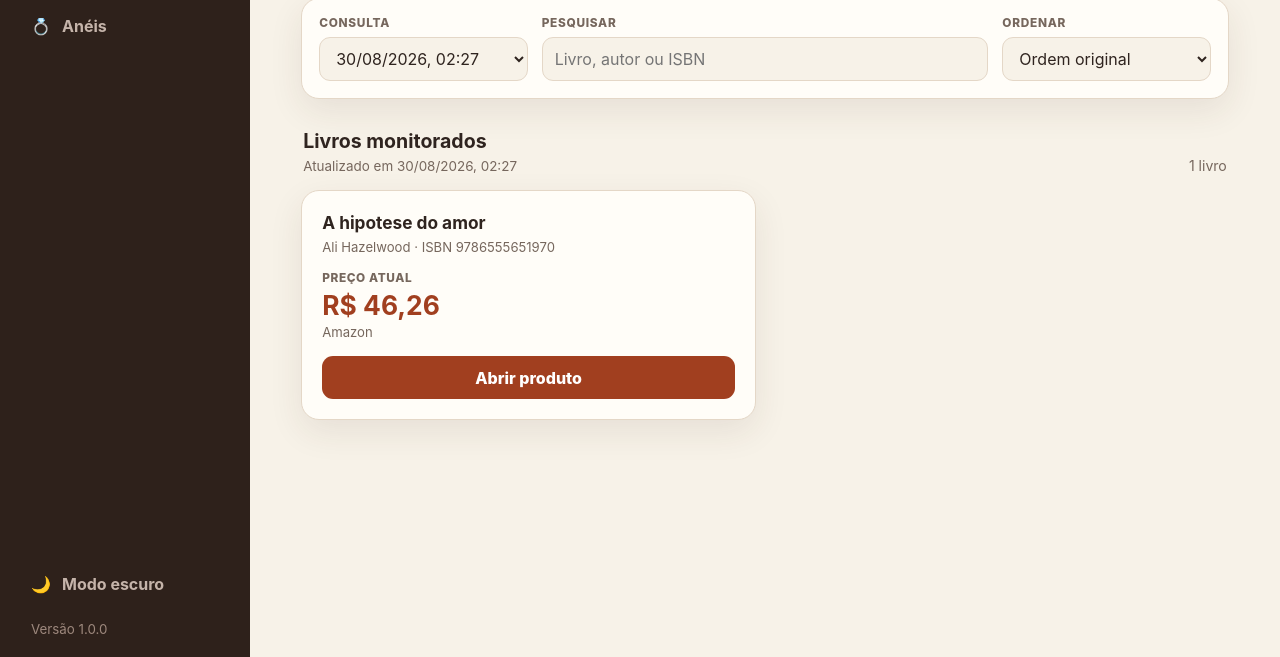
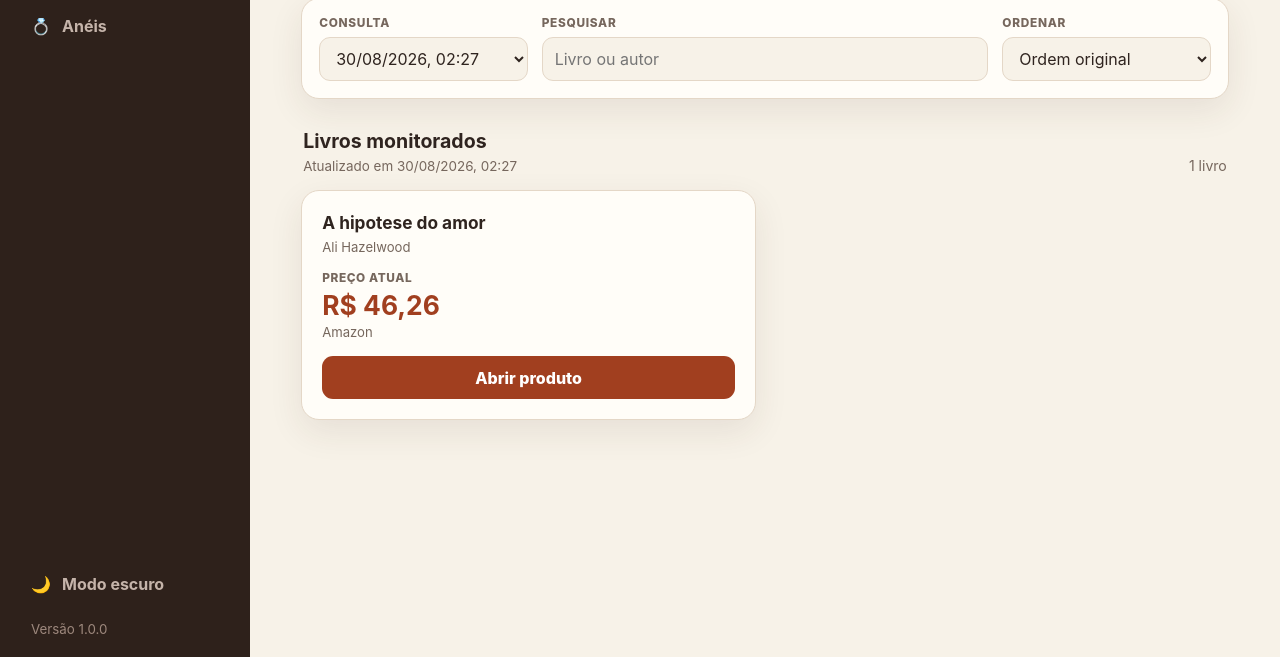
Before and after one commit to PredadorVic/aneis-pandora, a plain HTML site: page livros/index.html in a window 1280 px wide. Shown: the part 143-800 px from the top of the page. Drawn offline with Linux system fonts and the light colour scheme.

Commit message:
Remover ISBN da interface de livros

```diff
--- a/livros/app.js
+++ b/livros/app.js
@@ -60,7 +60,7 @@ function currentExecution() {
 
 function renderCard(book) {
   const link = safeUrl(book.link);
-  const meta = [book.autor, book.isbn ? `ISBN ${book.isbn}` : ""].filter(Boolean).join(" · ");
+  const meta = String(book.autor || "");
 
   return `<article class="book-card">
     <div class="book-top">
@@ -75,7 +75,7 @@ function visibleBooks() {
   const execution = currentExecution();
   let books = Array.isArray(execution?.livros) ? [...execution.livros] : [];
   const query = normalizeText(state.query);
-  if (query) books = books.filter((book) => normalizeText(`${book.livro} ${book.autor} ${book.isbn}`).includes(query));
+  if (query) books = books.filter((book) => normalizeText(`${book.livro} ${book.autor}`).includes(query));
 
   if (state.sort === "price-asc") books.sort((a, b) => (Number(a.melhorPreco) || Infinity) - (Number(b.melhorPreco) || Infinity));
   if (state.sort === "price-desc") books.sort((a, b) => (Number(b.melhorPreco) || 0) - (Number(a.melhorPreco) || 0));
--- a/livros/index.html
+++ b/livros/index.html
@@ -46,7 +46,7 @@
         </label>
         <label class="search-field">
           <span>Pesquisar</span>
-          <input id="searchInput" type="search" placeholder="Livro, autor ou ISBN" autocomplete="off">
+          <input id="searchInput" type="search" placeholder="Livro ou autor" autocomplete="off">
         </label>
         <label>
           <span>Ordenar</span>
--- a/livros/sw.js
+++ b/livros/sw.js
@@ -1,4 +1,4 @@
-const VERSION = "livros-v1.2.0-simples";
+const VERSION = "livros-v1.2.1-sem-isbn";
 const CACHE_SHELL = `${VERSION}-shell`;
 const CACHE_DATA = `${VERSION}-data`;
 const SHELL_FILES = ["./", "./index.html", "./app.css", "./app.js", "./manifest.json"];
```
